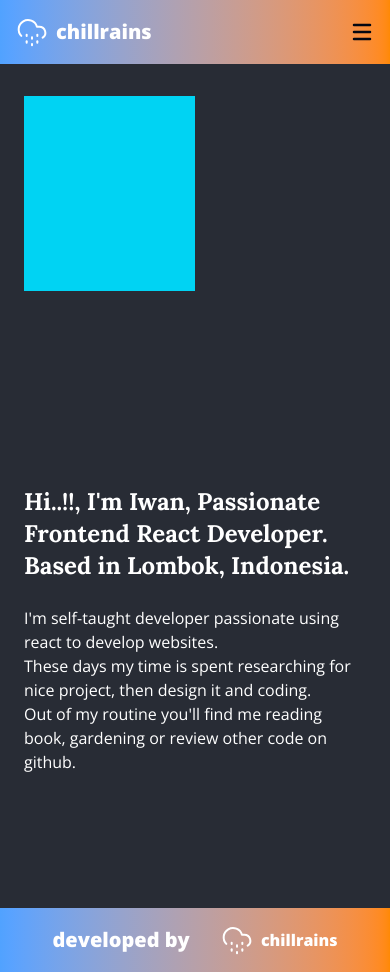
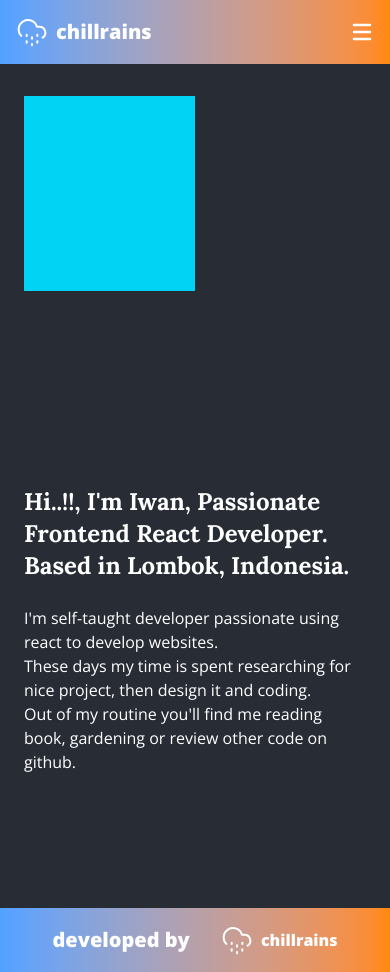
Before and after one commit to lastiwan89/chill_folio, a Next.js app: page /about in a window 390 px wide. Built offline with nearby package versions, Linux system fonts and the light colour scheme.

Commit message:
hamburger color change

```diff
--- a/components/navbar/navbar.tsx
+++ b/components/navbar/navbar.tsx
@@ -41,7 +41,11 @@ const Navbar = () => {
           </div>
           {/* hamburger menu here */}
           <div onClick={handleClick} className="cursor-pointer md:hidden">
-            {!isOpen ? <Menu size={24} strokeWidth={2.5} /> : <X />}
+            {!isOpen ? (
+              <Menu size={24} color="white" strokeWidth={2.5} />
+            ) : (
+              <X size={24} strokeWidth={2.5} color="white" />
+            )}
           </div>
         </div>
       </nav>
```
